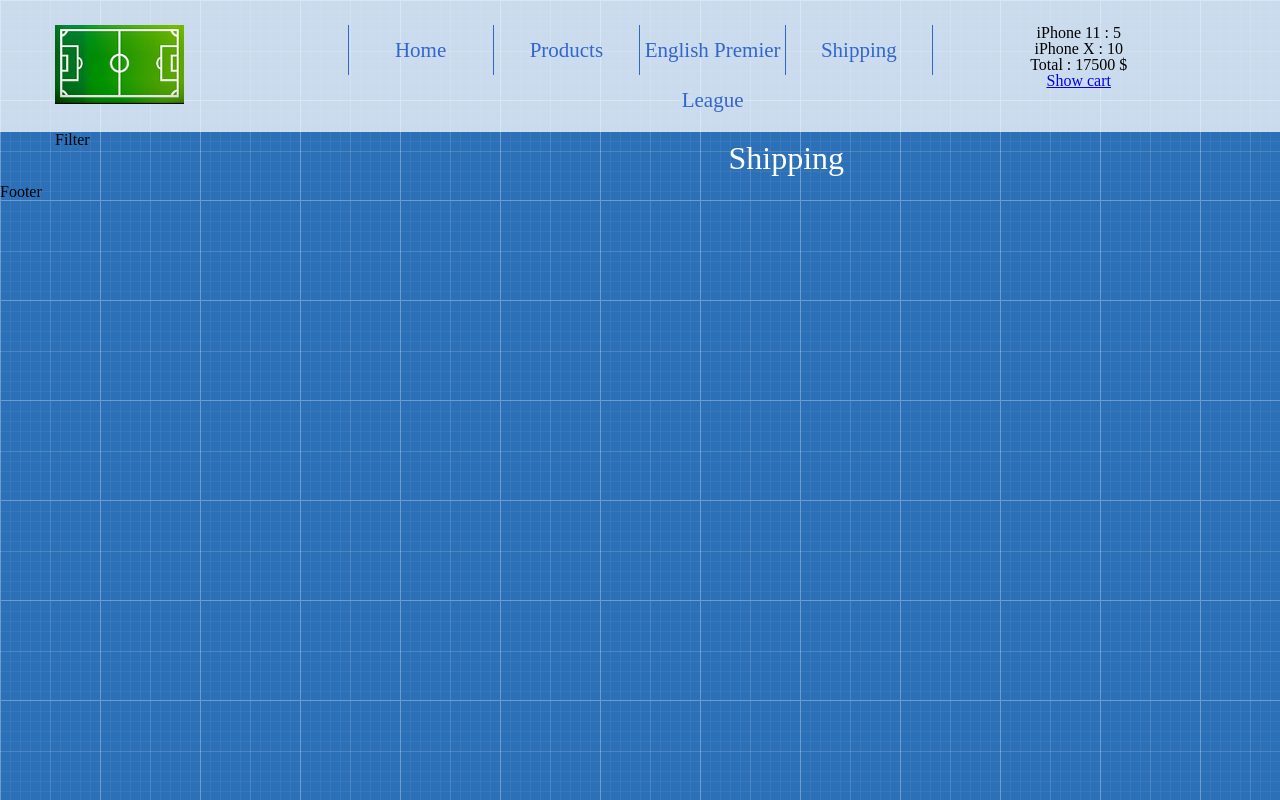
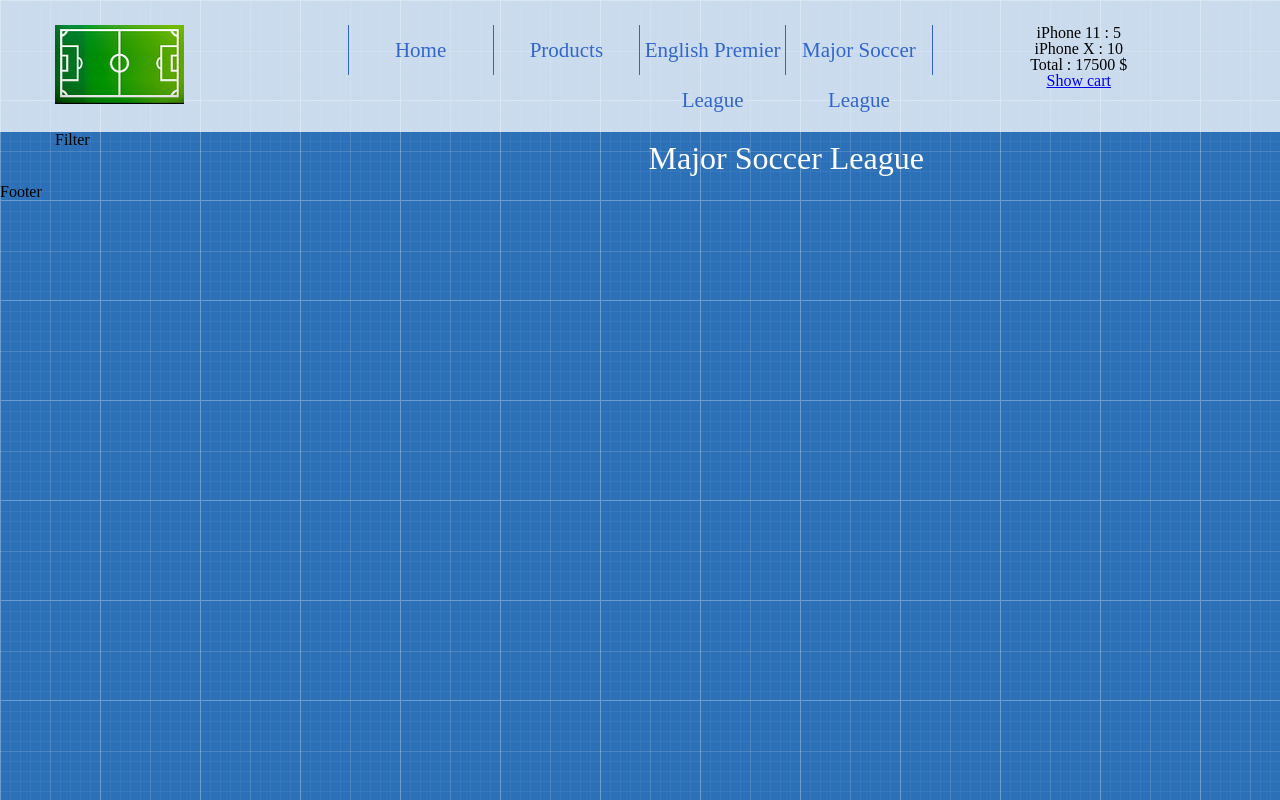
Before and after one commit to vasKenobi/blogV3, a React (Create React App) app: page /shipping in a window 1280 px wide. Built offline with nearby package versions, Linux system fonts and the light colour scheme.

Commit message:
ShippingPage changed to MajorSL

```diff
--- a/src/App/Header/Menu/Menu.js
+++ b/src/App/Header/Menu/Menu.js
@@ -9,7 +9,7 @@ const Menu = () => {
                 <li><Link to="/">Home</Link></li>
                 <li><Link to="/">Products</Link></li>
                 <li><Link to="/EnglishPL">English Premier League</Link></li>
-                <li><Link to="/shipping">Shipping</Link></li>
+                <li><Link to="/MajorSL">Major Soccer League</Link></li>
             </ul>
         </div>
     )
--- a/src/App/Main/Main.js
+++ b/src/App/Main/Main.js
@@ -2,7 +2,7 @@ import React from 'react'
 import {Route} from 'react-router-dom'
 import PostList from './Posts/PostList'
 import FavourtiesPage from './FavourtiesPage/FavourtiesPage'
-import ShippingPage from './ShippingPage/ShippingPage'
+import MajorSL from './MajorSL/MajorSL'
 import EnglishPL from './EnglishPL/EnglishPL'
 import PostPage from './Posts/PostPage'
 
@@ -38,7 +38,7 @@ const Main = ({
 								changeProductQuantity={changeProductQuantity}
 
 						/>)}/>
-						<Route path="/shipping" component={ShippingPage}/>
+						<Route path="/shipping" component={MajorSL}/>
 						<Route path="/EnglishPL" component={EnglishPL}/>
 						<Route path="/products/:productId" component={PostPage} />
 					</div>
--- /dev/null
+++ b/src/App/Main/MajorSL/MajorSL.js
@@ -0,0 +1,10 @@
+import React from 'react'
+
+const MajorSL = () => {
+    return (
+        <div>
+            <h1 className="page-title">Major Soccer League</h1>
+        </div>
+    )
+}
+export default MajorSL
--- a/src/App/Main/ShippingPage/ShippingPage.js
+++ /dev/null
@@ -1,10 +0,0 @@
-import React from 'react'
-
-const ShippingPage = () => {
-    return (
-        <div>
-            <h1 className="page-title">Shipping</h1>
-        </div>
-    )
-}
-export default ShippingPage
```
